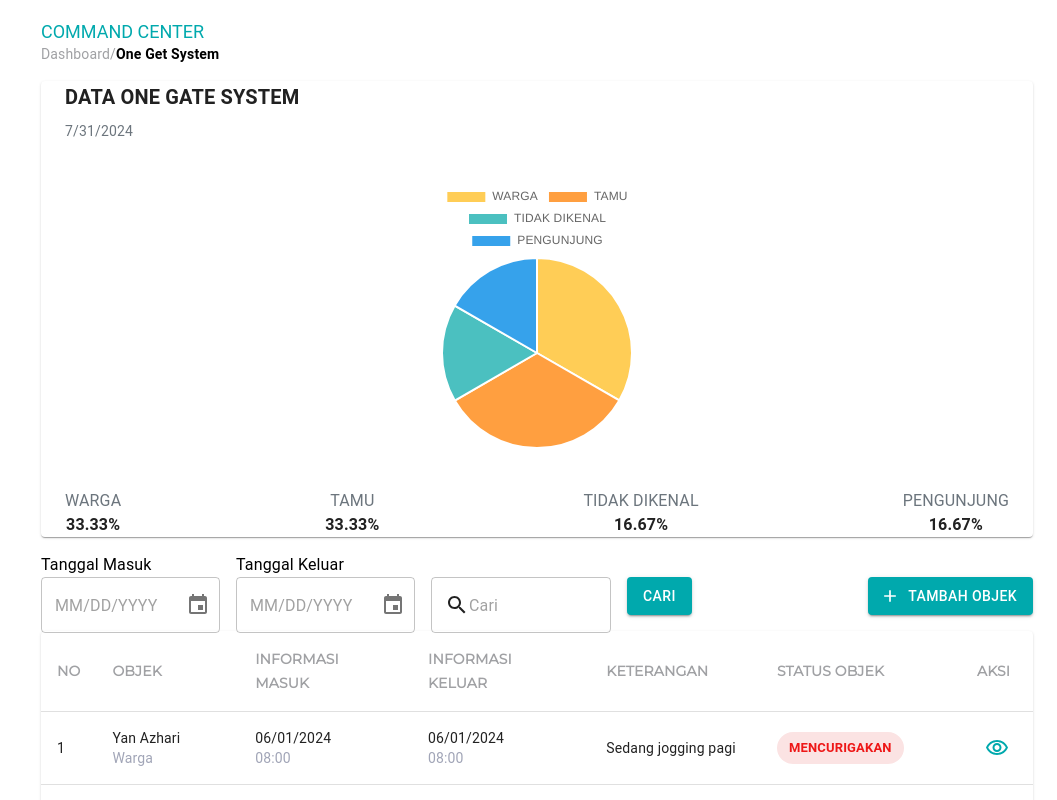
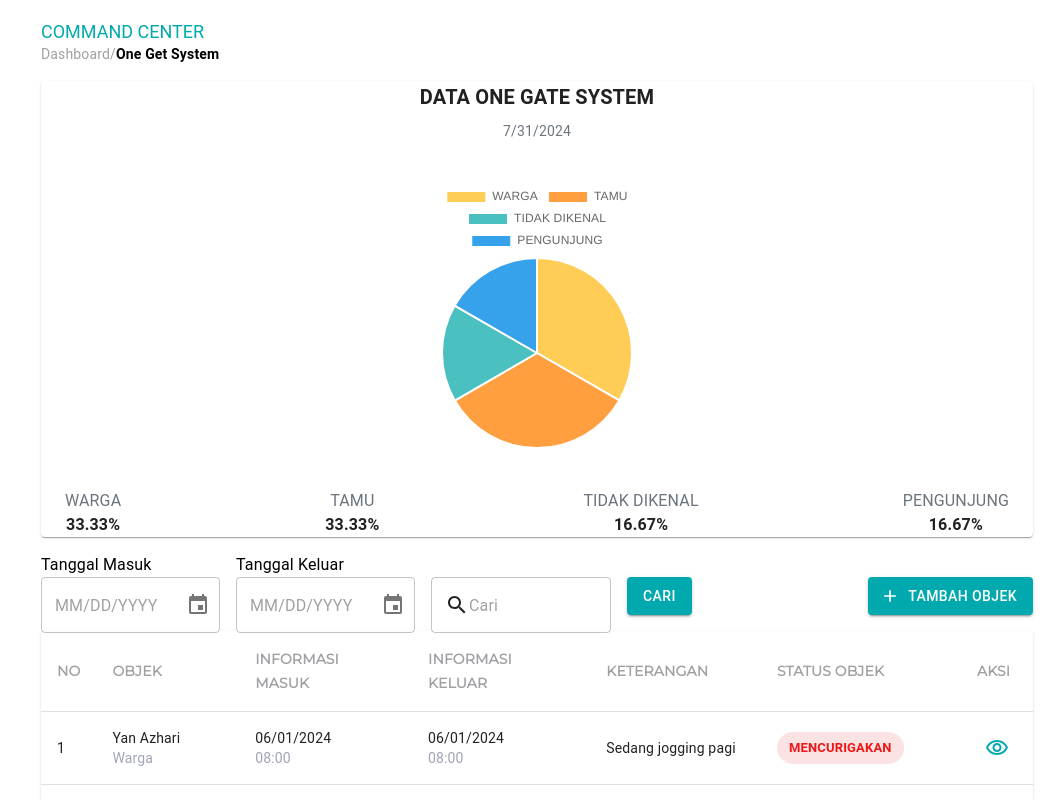
Before and after one commit to ery2611/Smart-RW, a React (Create React App) app: page /OGS in a window 1280 px wide. Shown: the top 800 px of the page, without its empty margins (223-1280 px from the left). Built offline with nearby package versions, Linux system fonts and the light colour scheme.

Commit message:
update dashboard panggilan dan ogs

```diff
--- a/src/Components/Chart/Index.js
+++ b/src/Components/Chart/Index.js
@@ -18,7 +18,7 @@ const PieChartComponent = ({ data }) => {
   };
 
   return (
-    <Box>
+    <Box textAlign={"center"}>
       <Typography variant="h6" sx={{ fontWeight: "bold", marginBottom: 1 }}>
         {data.title} {/* Display title here */}
       </Typography>
```
